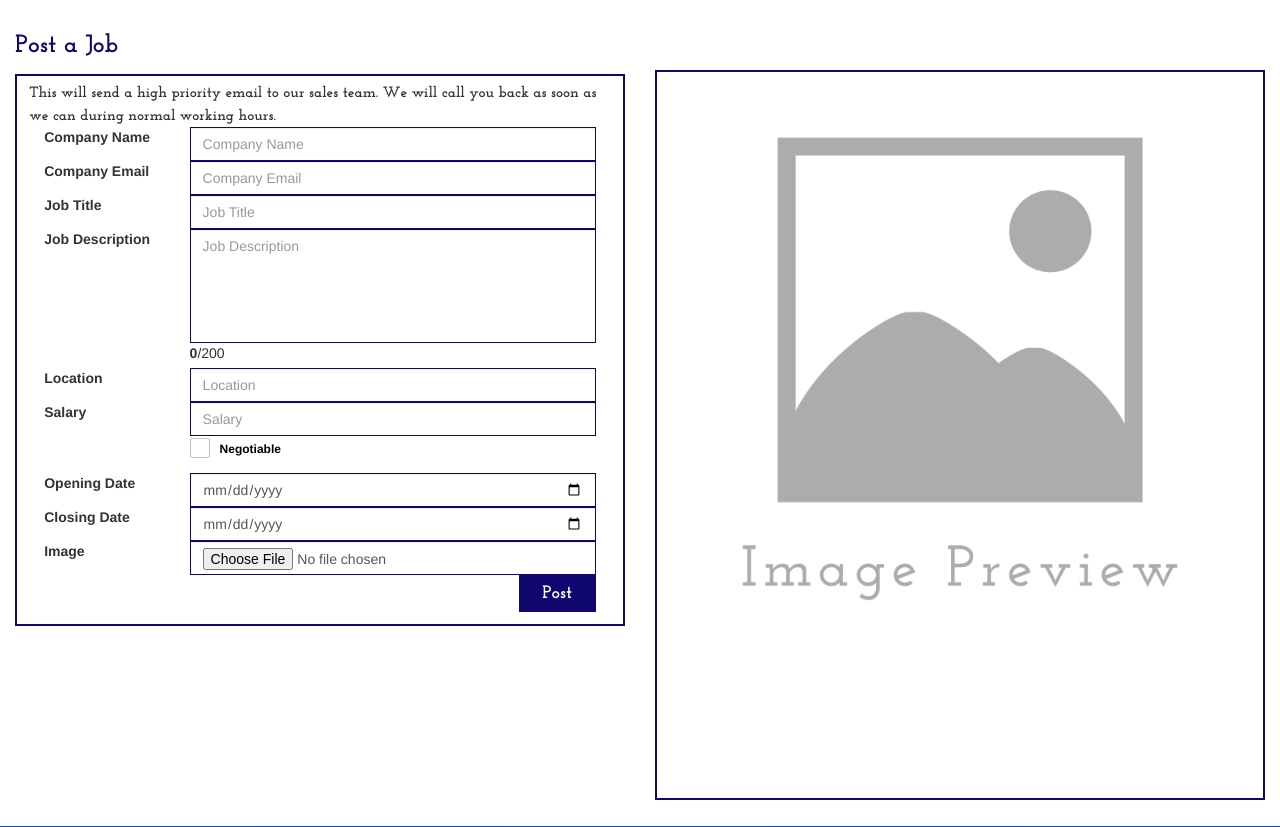
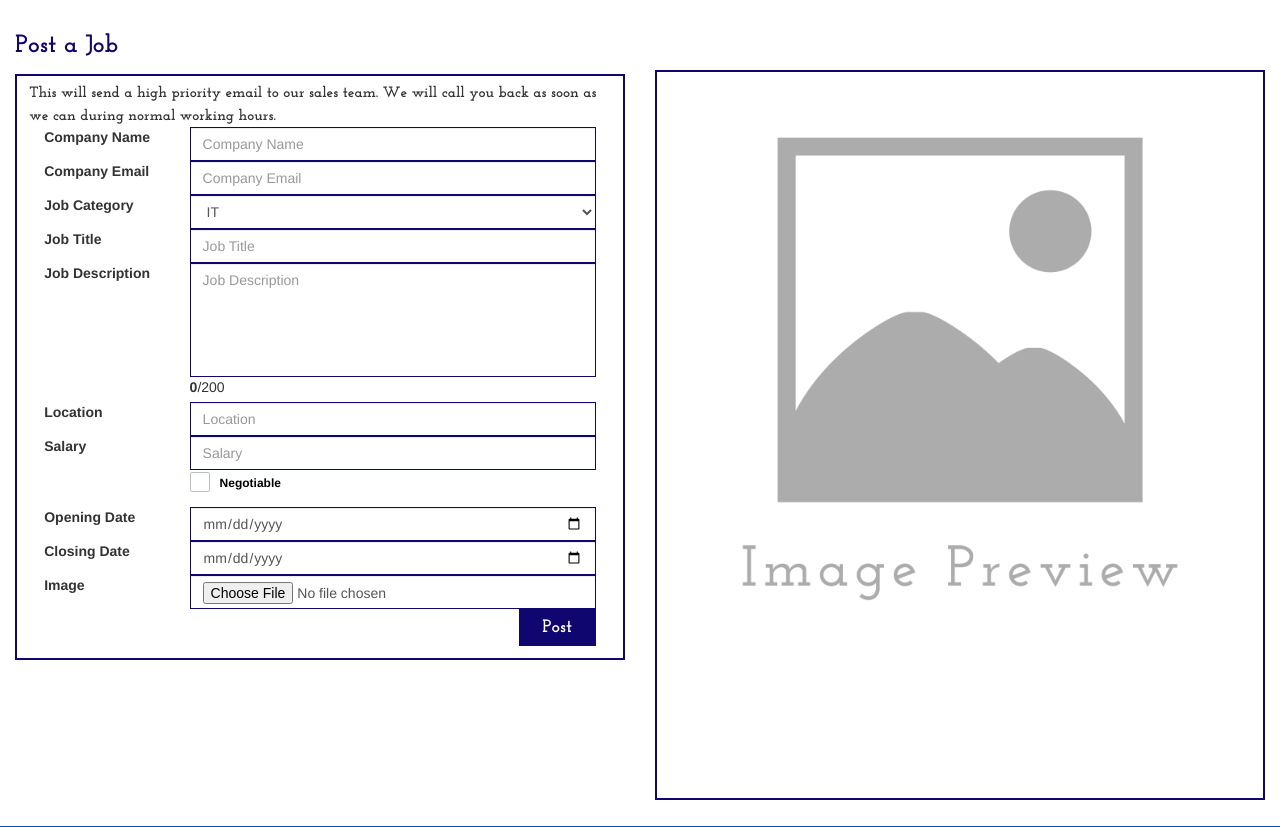
Before and after one commit to Derrain-93/cvjobs, a CodeIgniter app: page /CVJobs/index.php/jobscontroller/index in a window 1280 px wide. Shown: the part 278-1105 px from the top of the page. Run offline with CodeIgniter, Linux system fonts and the light colour scheme; some libraries are stand-ins or nearby versions.

```diff
--- a/application/views/PostJobs.php
+++ b/application/views/PostJobs.php
@@ -64,6 +64,15 @@
                                         <label for="contactCompanyEmail" class="col-sm-3 control-label">Company Email</label>
                                         <div class="col-sm-9">
                                             <input type="email" name="CompanyEmail" class="form-control" id="contactCompanyEmail" placeholder="Company Email" />
+                                        </div>
+                                    </div>
+                                    <div class="form-group">
+                                        <label for="jobCategory" class="col-sm-3 control-label">Job Category</label>
+                                        <div class="col-sm-9">
+                                            <select class="form-control" id="jobCategory">
+                                                <option>IT</option>
+                                                <option>Hospitality</option>
+                                            </select>
                                         </div>
                                     </div>
                                     <div class="form-group">
@@ -159,5 +168,6 @@
         } else {
             $('#charNum').text(0 + len);
         }
-        };
+    }
+    ;
 </script>
```
Lines whose indentation alone changed are shown as unchanged.
